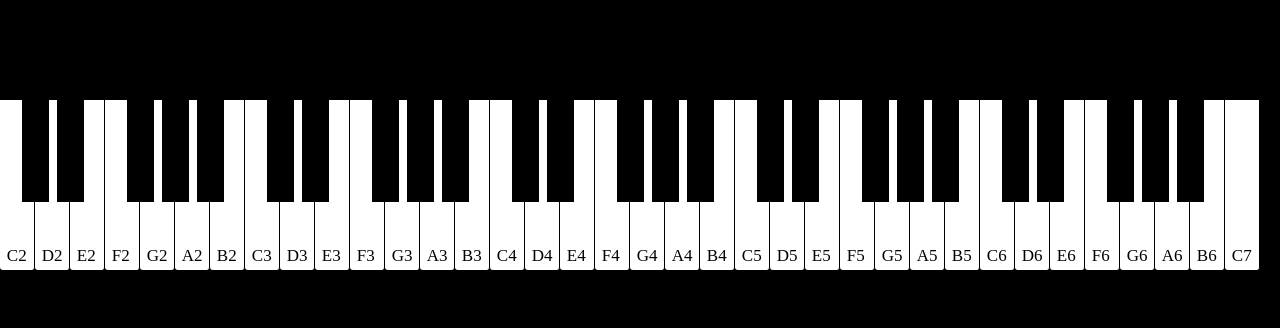
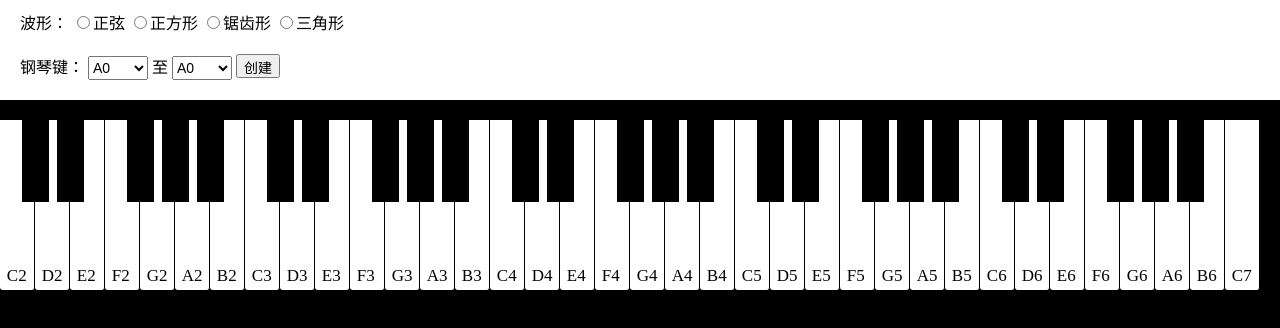
Before and after one commit to xujihao/xujihao.github.io, a plain HTML site: page 20150407/index.html in a window 1280 px wide. Drawn offline with nearby package versions, Linux system fonts and the light colour scheme.

```diff
--- a/20150407/index.html
+++ b/20150407/index.html
@@ -40,11 +40,161 @@
 			.key-white:hover,.key-black:hover{
 				cursor: pointer;
 			}
+			#controls{
+				height:100px;
+				background:#fff;
+				margin-bottom:-80px;
+			}
+			#controls>div{
+				padding:10px 20px;
+				font-family:微软雅黑;
+			}
+			select{
+				width:60px;
+				height:24px;
+				font-size:14px;
+			}
+			#create{
+				height:24px;
+				font-size:14px;
+				font-family:微软雅黑;
+			}
 		</style>
 	</head>
 	<body>
+		<div id="controls">
+			<div>
+				<label>波形：</label>
+				<label><input type="radio" name="waveform" value="sine">正弦</label>
+				<label><input type="radio" name="waveform" value="square">正方形</label>
+				<label><input type="radio" name="waveform" value="sawtooth">锯齿形</label>
+				<label><input type="radio" name="waveform" value="triangle">三角形</label>
+			</div>
+			<div>
+				<label>钢琴键：</label>
+				<select id="fromKey">
+					<option>A0</option>
+					<option>B0</option>
+
+					<option>C1</option>
+					<option>D1</option>
+					<option>E1</option>
+					<option>F1</option>
+					<option>G1</option>
+
+					<option>A2</option>
+					<option>B2</option>
+					<option>C2</option>
+					<option>D2</option>
+					<option>E2</option>
+					<option>F2</option>
+					<option>G2</option>
+
+					<option>A3</option>
+					<option>B3</option>
+					<option>C3</option>
+					<option>D3</option>
+					<option>E3</option>
+					<option>F3</option>
+					<option>G3</option>
+
+					<option>A4</option>
+					<option>B4</option>
+					<option>C4</option>
+					<option>D4</option>
+					<option>E4</option>
+					<option>F4</option>
+					<option>G4</option>
+
+					<option>A5</option>
+					<option>B5</option>
+					<option>C5</option>
+					<option>D5</option>
+					<option>E5</option>
+					<option>F5</option>
+					<option>G5</option>
+
+					<option>A6</option>
+					<option>B6</option>
+					<option>C6</option>
+					<option>D6</option>
+					<option>E6</option>
+					<option>F6</option>
+					<option>G6</option>
+
+					<option>A7</option>
+					<option>B7</option>
+					<option>C7</option>
+					<option>D7</option>
+					<option>E7</option>
+					<option>F7</option>
+					<option>G7</option>
+					<option>C8</option>
+				</select>
+				<label>至</label>
+				<select id="toKey">
+					<option>A0</option>
+					<option>B0</option>
+
+					<option>C1</option>
+					<option>D1</option>
+					<option>E1</option>
+					<option>F1</option>
+					<option>G1</option>
+
+					<option>A2</option>
+					<option>B2</option>
+					<option>C2</option>
+					<option>D2</option>
+					<option>E2</option>
+					<option>F2</option>
+					<option>G2</option>
+
+					<option>A3</option>
+					<option>B3</option>
+					<option>C3</option>
+					<option>D3</option>
+					<option>E3</option>
+					<option>F3</option>
+					<option>G3</option>
+
+					<option>A4</option>
+					<option>B4</option>
+					<option>C4</option>
+					<option>D4</option>
+					<option>E4</option>
+					<option>F4</option>
+					<option>G4</option>
+
+					<option>A5</option>
+					<option>B5</option>
+					<option>C5</option>
+					<option>D5</option>
+					<option>E5</option>
+					<option>F5</option>
+					<option>G5</option>
+
+					<option>A6</option>
+					<option>B6</option>
+					<option>C6</option>
+					<option>D6</option>
+					<option>E6</option>
+					<option>F6</option>
+					<option>G6</option>
+
+					<option>A7</option>
+					<option>B7</option>
+					<option>C7</option>
+					<option>D7</option>
+					<option>E7</option>
+					<option>F7</option>
+					<option>G7</option>
+					<option>C8</option>
+				</select>
+				<button id="create">创建</button>
+			</div>
+		</div>
 		<div class="container">
-
 		</div>
 		<script type="text/javascript">
 			var relation={
@@ -351,11 +501,26 @@
 				calcPosition();
 			};
 
-			$('.container>div').bind('click',function(){
+			$('.container').delegate('div','click',function(){
 				var note=$(this).data('note'),
 					key=note.substr(0,note.length-1).toLowerCase(),
-					octave=note[note.length-1];
+					octave=note[note.length-1],
+					type=$('input[name="waveform"]').val();
+				tones.type=type||'sawtooth';
 				tones.play(key,octave);
+			});
+			$('#create').bind('click',function(){
+				var from=$('#fromKey').val(),
+					to=$('#toKey').val();
+				var startNum=parseInt(reverseRelation[from]),
+					endNum=parseInt(reverseRelation[to]);
+				if(endNum<startNum){
+					alert('选择有误，不能成功创建钢琴');
+				}
+				else{
+					createKeyboard(startNum,endNum);
+					calcPosition();
+				}
 			});
 		</script>
 </body>
--- a/20150407/tones.js
+++ b/20150407/tones.js
@@ -10,19 +10,19 @@
 			this.attack=this.attack||1;
 			this.release=this.release||1;
 			var envelope=this.context.createGain();
-			envelope.gain.setValueAtTime(this.volume,this.context.currentTime);
+			//envelope.gain.setValueAtTime(this.volume,this.context.currentTime);
 			envelope.connect(this.context.destination);
 
-			envelope.gain.setValueAtTime(0,this.context.currentTime);
-			envelope.gain.setTargetAtTime(this.volume,this.context.currentTime,this.attack/1000);
+			//envelope.gain.setValueAtTime(0,this.context.currentTime);
+			//envelope.gain.setTargetAtTime(this.volume,this.context.currentTime,this.attack/1000);
 			if(this.release){
 				envelope.gain.setTargetAtTime(0,this.context.currentTime+this.attack/1000,this.release/1000);
-				setTimeout(function(){
-					osc.stop();
-					osc.disconnect(envelope);
-					envelope.gain.cancelScheduledValues(tones.context.currentTime);
-					envelope.disconnect(tones.context.destination);
-				},this.attack*10+this.release*10);
+				// setTimeout(function(){
+				// 	osc.stop();
+				// 	osc.disconnect(envelope);
+				// 	envelope.gain.cancelScheduledValues(tones.context.currentTime);
+				// 	envelope.disconnect(tones.context.destination);
+				// },this.attack*10+this.release*10);
 			}
 
 			var osc=this.context.createOscillator();
```
